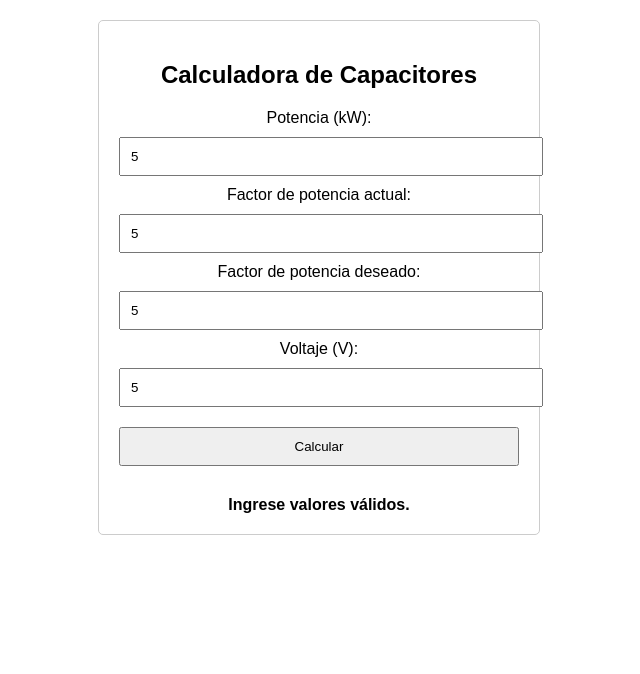
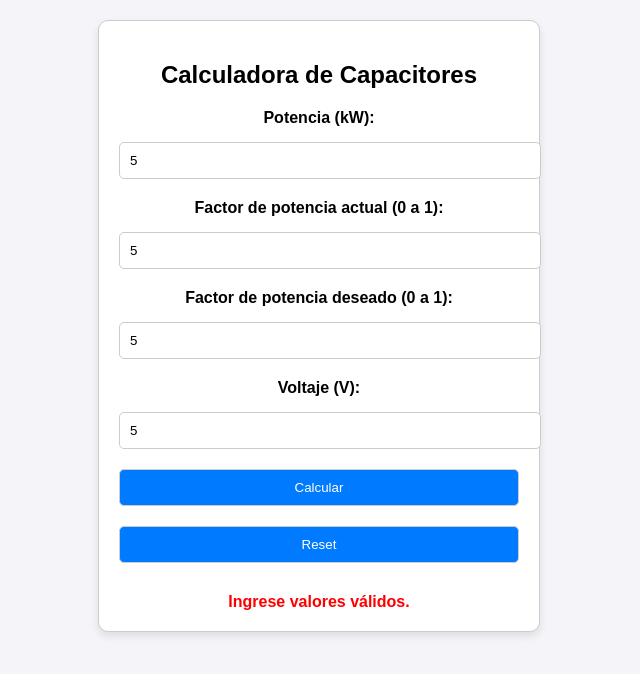
Before and after one commit to Belita-Lili/memoria-banco-capacitores, a plain HTML site: page index.html in a window 1280 px wide. Both pictures are taken after typing "5", "5", "5", "5" into the empty fields and a click on the button "Calcular". Shown: the whole page, without its empty margins (321-961 px from the left). Drawn offline with Linux system fonts and the light colour scheme.

Commit message:
Add files via upload

```diff
--- a/index.html
+++ b/index.html
@@ -5,52 +5,122 @@
     <meta name="viewport" content="width=device-width, initial-scale=1.0">
     <title>Calculadora de Banco de Capacitores</title>
     <style>
-        body { font-family: Arial, sans-serif; text-align: center; margin: 20px; }
-        .container { max-width: 400px; margin: auto; padding: 20px; border: 1px solid #ccc; border-radius: 5px; }
-        input, button { margin: 10px 0; padding: 10px; width: 100%; }
-        #resultado { margin-top: 20px; font-weight: bold; }
+        body {
+            font-family: Arial, sans-serif;
+            text-align: center;
+            margin: 20px;
+            background-color: #f4f4f9;
+        }
+        .container {
+            max-width: 400px;
+            margin: auto;
+            padding: 20px;
+            border: 1px solid #ccc;
+            border-radius: 10px;
+            background-color: #fff;
+            box-shadow: 0 4px 8px rgba(0, 0, 0, 0.1);
+        }
+        label {
+            display: block;
+            margin: 10px 0 5px;
+            font-weight: bold;
+        }
+        input, button {
+            margin: 10px 0;
+            padding: 10px;
+            width: 100%;
+            border: 1px solid #ccc;
+            border-radius: 5px;
+        }
+        button {
+            background-color: #007bff;
+            color: white;
+            cursor: pointer;
+        }
+        button:hover {
+            background-color: #0056b3;
+        }
+        #resultado {
+            margin-top: 20px;
+            font-weight: bold;
+            color: #333;
+        }
+        .error {
+            color: red;
+            font-weight: bold;
+        }
     </style>
 </head>
 <body>
     <div class="container">
         <h2>Calculadora de Capacitores</h2>
+
         <label for="potencia">Potencia (kW):</label>
-        <input type="number" id="potencia" placeholder="Ingrese kW">
+        <input type="number" id="potencia" placeholder="Ingrese kW" min="0">
 
-        <label for="fpActual">Factor de potencia actual:</label>
-        <input type="number" step="0.01" id="fpActual" placeholder="Ingrese FP actual">
+        <label for="fpActual">Factor de potencia actual (0 a 1):</label>
+        <input type="number" step="0.01" id="fpActual" placeholder="Ingrese FP actual" min="0.01" max="0.99">
 
-        <label for="fpDeseado">Factor de potencia deseado:</label>
-        <input type="number" step="0.01" id="fpDeseado" placeholder="Ingrese FP deseado">
+        <label for="fpDeseado">Factor de potencia deseado (0 a 1):</label>
+        <input type="number" step="0.01" id="fpDeseado" placeholder="Ingrese FP deseado" min="0.01" max="0.99">
 
         <label for="voltaje">Voltaje (V):</label>
-        <input type="number" id="voltaje" placeholder="Ingrese voltaje">
+        <input type="number" id="voltaje" placeholder="Ingrese voltaje" min="1">
 
         <button onclick="calcularCapacitor()">Calcular</button>
+        <button onclick="resetForm()">Reset</button>
 
         <div id="resultado"></div>
     </div>
 
     <script>
+        const FRECUENCIA = 60; // Frecuencia en Hz
+
         function calcularCapacitor() {
-            let potencia = parseFloat(document.getElementById("potencia").value);
-            let fpActual = parseFloat(document.getElementById("fpActual").value);
-            let fpDeseado = parseFloat(document.getElementById("fpDeseado").value);
-            let voltaje = parseFloat(document.getElementById("voltaje").value);
+            const potencia = parseFloat(document.getElementById("potencia").value);
+            const fpActual = parseFloat(document.getElementById("fpActual").value);
+            const fpDeseado = parseFloat(document.getElementById("fpDeseado").value);
+            const voltaje = parseFloat(document.getElementById("voltaje").value);
 
-            if (isNaN(potencia) || isNaN(fpActual) || isNaN(fpDeseado) || isNaN(voltaje) || fpActual <= 0 || fpDeseado <= 0 || fpActual >= 1 || fpDeseado >= 1 || voltaje <= 0) {
-                document.getElementById("resultado").innerHTML = "Ingrese valores válidos.";
+            if (isNaN(potencia) || isNaN(fpActual) || isNaN(fpDeseado) || isNaN(voltaje) ||
+                fpActual <= 0 || fpDeseado <= 0 || fpActual >= 1 || fpDeseado >= 1 || voltaje <= 0) {
+                mostrarError("Ingrese valores válidos.");
                 return;
             }
 
-            let cosPhiActual = Math.acos(fpActual);
-            let cosPhiDeseado = Math.acos(fpDeseado);
+            const kvarNecesario = calcularKvarNecesario(potencia, fpActual, fpDeseado);
+            const microfaradios = calcularCapacitancia(kvarNecesario, voltaje);
 
-            let kvarNecesario = potencia * (Math.tan(cosPhiActual) - Math.tan(cosPhiDeseado));
-            let microfaradios = (kvarNecesario * 1e6) / (2 * Math.PI * 60 * Math.pow(voltaje, 2));
+            mostrarResultado(kvarNecesario, microfaradios);
+        }
 
-            document.getElementById("resultado").innerHTML = `Se requiere ${kvarNecesario.toFixed(2)} kVAR de compensación.<br>
-            Capacitancia necesaria: ${microfaradios.toFixed(2)} µF.`;
+        function calcularKvarNecesario(potencia, fpActual, fpDeseado) {
+            const cosPhiActual = Math.acos(fpActual);
+            const cosPhiDeseado = Math.acos(fpDeseado);
+            return potencia * (Math.tan(cosPhiActual) - Math.tan(cosPhiDeseado));
+        }
+
+        function calcularCapacitancia(kvarNecesario, voltaje) {
+            return (kvarNecesario * 1e6) / (2 * Math.PI * FRECUENCIA * Math.pow(voltaje, 2));
+        }
+
+        function mostrarResultado(kvarNecesario, microfaradios) {
+            document.getElementById("resultado").innerHTML = `
+                Se requiere ${kvarNecesario.toFixed(2)} kVAR de compensación.<br>
+                Capacitancia necesaria: ${microfaradios.toFixed(2)} µF.
+            `;
+        }
+
+        function mostrarError(mensaje) {
+            document.getElementById("resultado").innerHTML = `<span class="error">${mensaje}</span>`;
+        }
+
+        function resetForm() {
+            document.getElementById("potencia").value = "";
+            document.getElementById("fpActual").value = "";
+            document.getElementById("fpDeseado").value = "";
+            document.getElementById("voltaje").value = "";
+            document.getElementById("resultado").innerHTML = "";
         }
     </script>
 </body>
```
